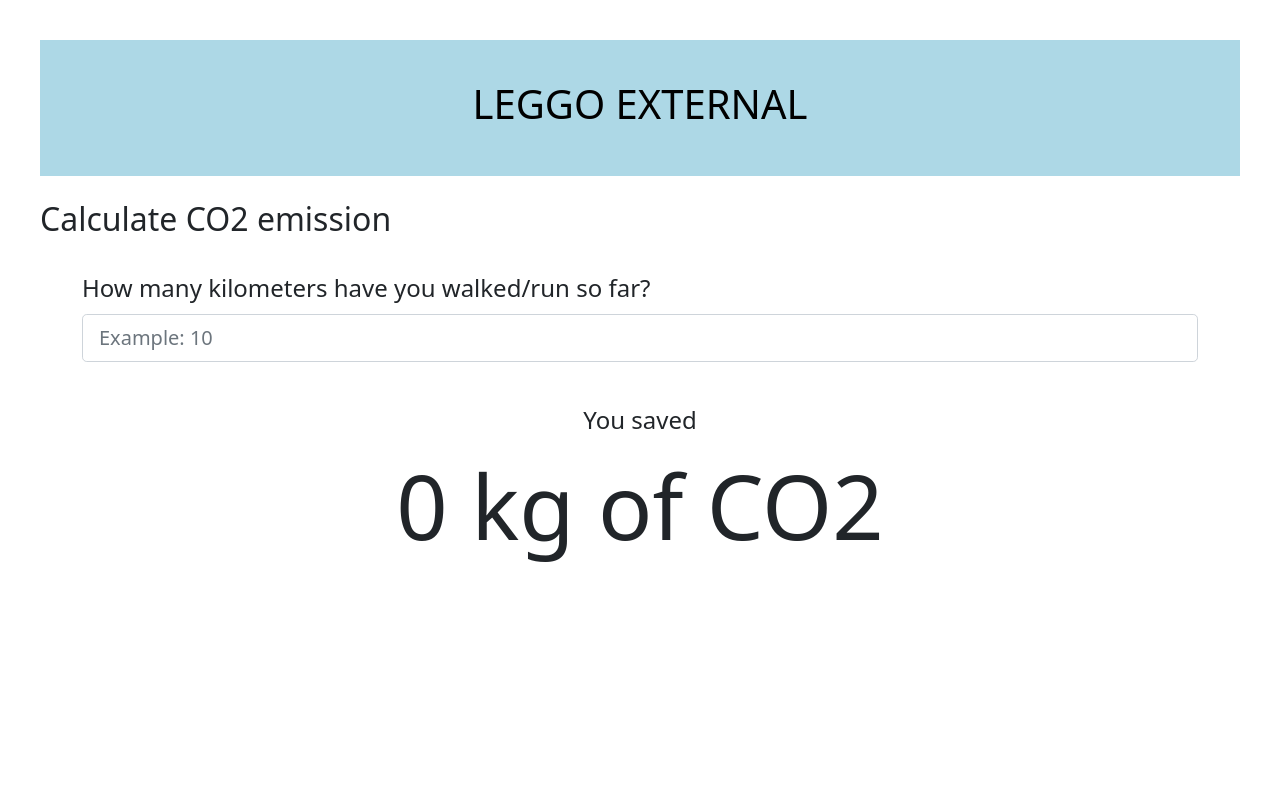
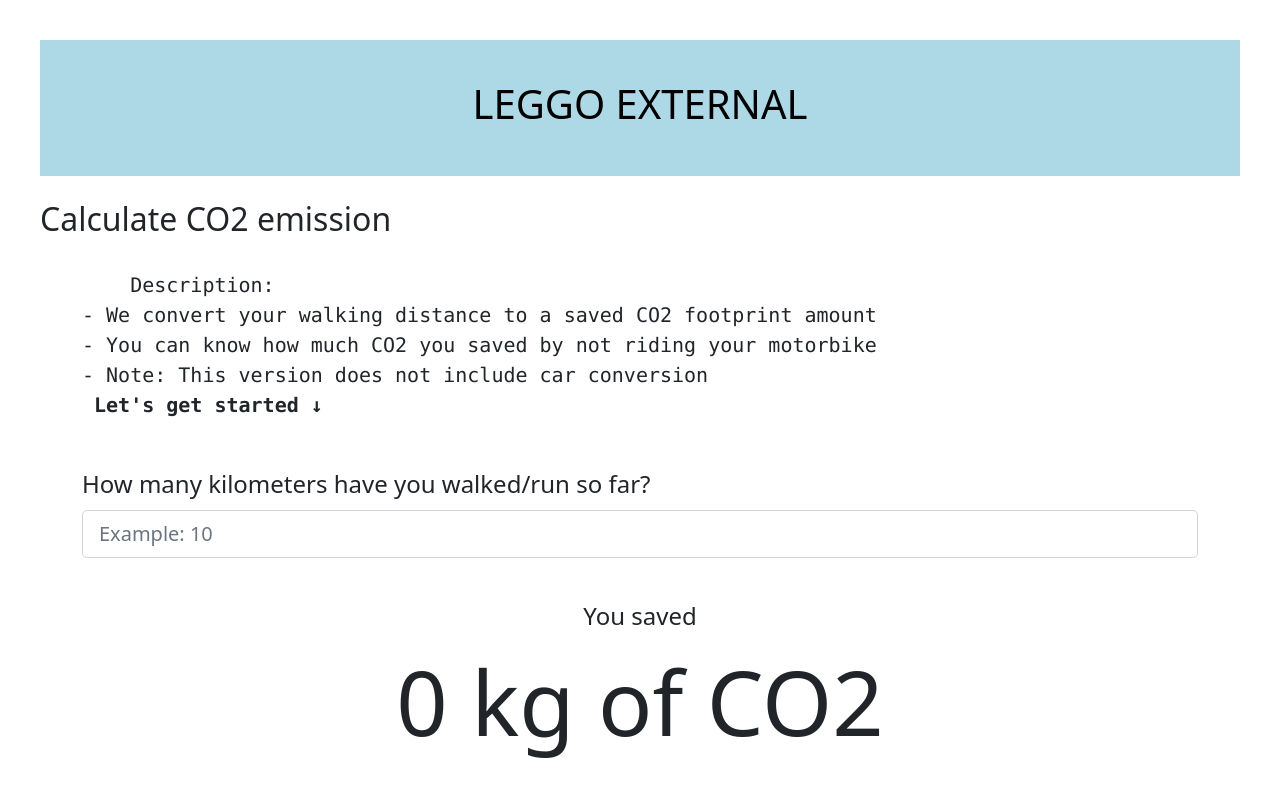
Before and after one commit to pongnatel/Leggo, a plain HTML site: page index.html in a window 1280 px wide. Drawn offline with nearby package versions, Linux system fonts and the light colour scheme.

Commit message:
Add description for web

```diff
--- a/index.html
+++ b/index.html
@@ -20,6 +20,15 @@
     <br>
 
     <div class="container">
+        <div class="row">
+            <pre class="col desc" style="white-space: pre-wrap;">
+    Description:
+- We convert your walking distance to a saved CO2 footprint amount
+- You can know how much CO2 you saved by not riding your motorbike
+- Note: This version does not include car conversion
+<span style="font-weight: bold;"> Let's get started ↓</span>
+            </pre>
+        </div>
         <div class="row">
             <form id="co2Form" class="col form">
                 <div class="mb-3">
--- a/styles.css
+++ b/styles.css
@@ -17,6 +17,12 @@ body{
     font-weight: 500;
 }
 
+.col.desc{
+    font-size: 20px;
+    font-weight: 500;
+    text-align: left;
+}
+
 .col.form{
     text-align: left;
 }
```
